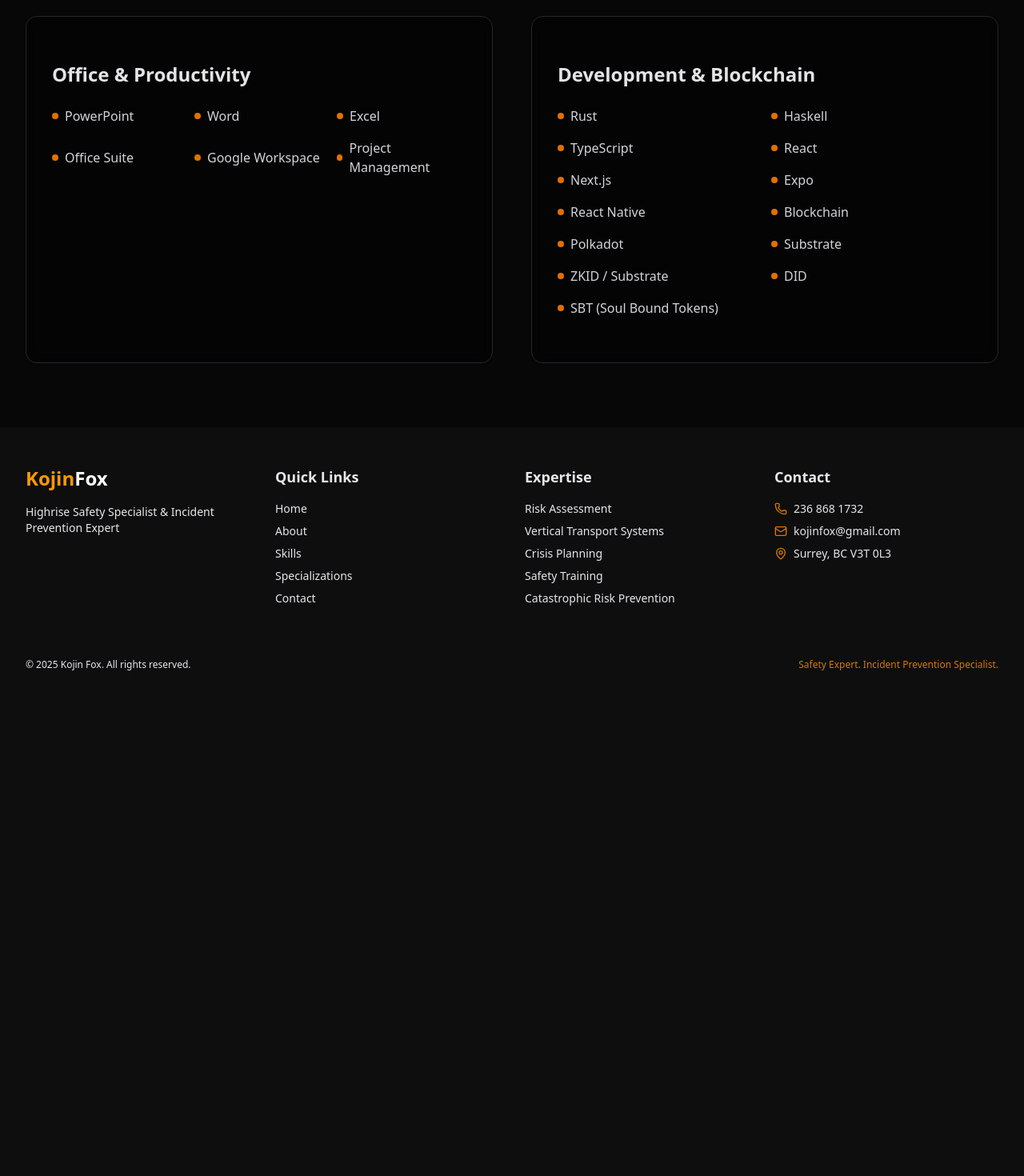
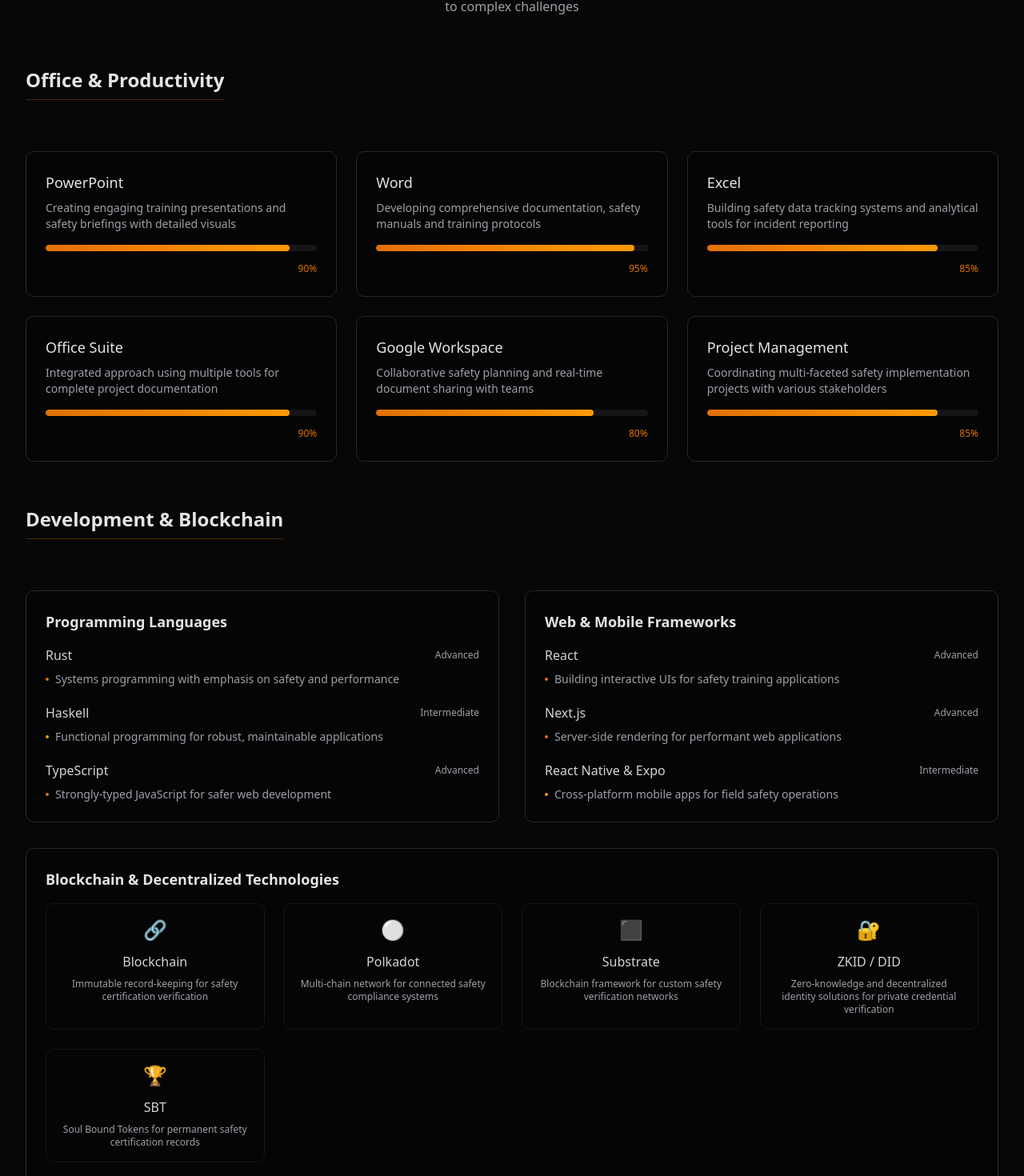
Before and after one commit to ArsCodeAmatoria/kojinfox, a Next.js app: page /about in a window 1280 px wide. Shown: the part 2871-4341 px from the top of the page at 80% size. Before the commit the page ends 3758 px from the top, so only its background shows below. Built offline with nearby package versions, Linux system fonts and the light colour scheme.

Commit message:
Enhance digital skills section with detailed usage information and better visuals

```diff
--- a/src/app/about/page.tsx
+++ b/src/app/about/page.tsx
@@ -292,67 +292,258 @@
               <span className="text-xs font-medium text-amber-600">TECHNICAL PROFICIENCY</span>
             </div>
             <h2 className="text-4xl font-bold">Digital <span className="text-amber-600">Skills</span></h2>
+            <p className="mt-4 text-zinc-400 max-w-2xl mx-auto">
+              Combining construction safety expertise with technical capabilities
+              for modern solutions to complex challenges
+            </p>
           </FadeIn>
 
-          <div className="grid grid-cols-1 md:grid-cols-2 gap-12">
+          {/* Skills Categories */}
+          <div className="grid grid-cols-1 gap-14">
             {/* Office & Productivity */}
             <RevealOnScroll>
-              <Card className="border-zinc-800 bg-black/40 backdrop-blur-sm h-full">
-                <CardContent className="p-8">
-                  <h3 className="text-2xl font-semibold mb-6 text-zinc-200">Office & Productivity</h3>
-                  <div className="grid grid-cols-2 sm:grid-cols-3 gap-4">
-                    {["PowerPoint", "Word", "Excel", "Office Suite", "Google Workspace", "Project Management"].map((skill, i) => (
+              <div className="mb-8">
+                <h3 className="text-2xl font-semibold text-zinc-200 border-b border-amber-600/30 pb-2 mb-8 inline-block">
+                  Office & Productivity
+                </h3>
+              </div>
+              <div className="grid grid-cols-1 md:grid-cols-2 lg:grid-cols-3 gap-6">
+                {[
+                  {
+                    name: "PowerPoint",
+                    description: "Creating engaging training presentations and safety briefings with detailed visuals",
+                    level: 90
+                  },
+                  {
+                    name: "Word",
+                    description: "Developing comprehensive documentation, safety manuals and training protocols",
+                    level: 95
+                  },
+                  {
+                    name: "Excel",
+                    description: "Building safety data tracking systems and analytical tools for incident reporting",
+                    level: 85
+                  },
+                  {
+                    name: "Office Suite",
+                    description: "Integrated approach using multiple tools for complete project documentation",
+                    level: 90
+                  },
+                  {
+                    name: "Google Workspace",
+                    description: "Collaborative safety planning and real-time document sharing with teams",
+                    level: 80
+                  },
+                  {
+                    name: "Project Management",
+                    description: "Coordinating multi-faceted safety implementation projects with various stakeholders",
+                    level: 85
+                  }
+                ].map((skill, index) => (
                   <motion.div
-                        key={skill}
+                    key={index}
                     initial={{ opacity: 0, y: 20 }}
                     whileInView={{ opacity: 1, y: 0 }}
                     viewport={{ once: true }}
-                        transition={{ delay: 0.1 * i }}
-                        className="flex items-center gap-2"
+                    transition={{ delay: 0.1 * index }}
+                    className="bg-black/30 border border-zinc-800 rounded-lg p-6 hover:border-amber-600/30 transition-all duration-300"
                   >
-                        <div className="h-2 w-2 rounded-full bg-amber-600"></div>
-                        <span className="text-zinc-300">{skill}</span>
+                    <h4 className="text-lg font-medium text-zinc-200 mb-2">{skill.name}</h4>
+                    <p className="text-sm text-zinc-400 mb-4">{skill.description}</p>
+                    <div className="w-full bg-zinc-800/50 h-2 rounded-full overflow-hidden">
+                      <motion.div
+                        initial={{ width: 0 }}
+                        whileInView={{ width: `${skill.level}%` }}
+                        viewport={{ once: true }}
+                        transition={{ duration: 1, delay: 0.2 + (0.1 * index) }}
+                        className="h-full bg-gradient-to-r from-amber-600 to-amber-500 rounded-full"
+                      ></motion.div>
+                    </div>
+                    <div className="mt-2 text-right">
+                      <span className="text-xs text-amber-600">{skill.level}%</span>
+                    </div>
                   </motion.div>
                 ))}
               </div>
-                </CardContent>
-              </Card>
             </RevealOnScroll>
 
             {/* Programming & Development */}
             <RevealOnScroll>
-              <Card className="border-zinc-800 bg-black/40 backdrop-blur-sm h-full">
-                <CardContent className="p-8">
-                  <h3 className="text-2xl font-semibold mb-6 text-zinc-200">Development & Blockchain</h3>
-                  <div className="grid grid-cols-2 gap-4">
+              <div className="mb-8">
+                <h3 className="text-2xl font-semibold text-zinc-200 border-b border-amber-600/30 pb-2 mb-8 inline-block">
+                  Development & Blockchain
+                </h3>
+              </div>
+              <div className="grid grid-cols-1 lg:grid-cols-2 gap-8">
+                <motion.div
+                  initial={{ opacity: 0, x: -20 }}
+                  whileInView={{ opacity: 1, x: 0 }}
+                  viewport={{ once: true }}
+                  transition={{ duration: 0.6 }}
+                  className="bg-black/30 border border-zinc-800 rounded-lg p-6"
+                >
+                  <h4 className="text-lg font-semibold text-zinc-200 mb-4">Programming Languages</h4>
+                  <div className="space-y-5">
                     {[
-                      "Rust",
-                      "Haskell",
-                      "TypeScript",
-                      "React",
-                      "Next.js",
-                      "Expo",
-                      "React Native",
-                      "Blockchain",
-                      "Polkadot",
-                      "Substrate",
-                      "ZKID / Substrate",
-                      "DID",
-                      "SBT (Soul Bound Tokens)"
+                      {
+                        name: "Rust",
+                        description: "Systems programming with emphasis on safety and performance",
+                        proficiency: "Advanced",
+                        color: "bg-amber-600"
+                      },
+                      {
+                        name: "Haskell",
+                        description: "Functional programming for robust, maintainable applications",
+                        proficiency: "Intermediate",
+                        color: "bg-amber-500"
+                      },
+                      {
+                        name: "TypeScript",
+                        description: "Strongly-typed JavaScript for safer web development",
+                        proficiency: "Advanced",
+                        color: "bg-amber-600"
+                      }
                     ].map((skill, i) => (
+                      <div key={i} className="relative">
+                        <div className="flex justify-between items-center mb-2">
+                          <span className="font-medium text-zinc-300">{skill.name}</span>
+                          <span className="text-xs text-zinc-400">{skill.proficiency}</span>
+                        </div>
+                        <div className="flex items-center">
+                          <div className={`h-1 w-1 rounded-full ${skill.color} mr-2`}></div>
+                          <p className="text-sm text-zinc-400">{skill.description}</p>
+                        </div>
+                      </div>
+                    ))}
+                  </div>
+                </motion.div>
+
                 <motion.div
-                        key={skill}
+                  initial={{ opacity: 0, x: 20 }}
+                  whileInView={{ opacity: 1, x: 0 }}
+                  viewport={{ once: true }}
+                  transition={{ duration: 0.6 }}
+                  className="bg-black/30 border border-zinc-800 rounded-lg p-6"
+                >
+                  <h4 className="text-lg font-semibold text-zinc-200 mb-4">Web & Mobile Frameworks</h4>
+                  <div className="space-y-5">
+                    {[
+                      {
+                        name: "React",
+                        description: "Building interactive UIs for safety training applications",
+                        proficiency: "Advanced",
+                        color: "bg-amber-600"
+                      },
+                      {
+                        name: "Next.js",
+                        description: "Server-side rendering for performant web applications",
+                        proficiency: "Advanced",
+                        color: "bg-amber-600"
+                      },
+                      {
+                        name: "React Native & Expo",
+                        description: "Cross-platform mobile apps for field safety operations",
+                        proficiency: "Intermediate",
+                        color: "bg-amber-500"
+                      }
+                    ].map((skill, i) => (
+                      <div key={i} className="relative">
+                        <div className="flex justify-between items-center mb-2">
+                          <span className="font-medium text-zinc-300">{skill.name}</span>
+                          <span className="text-xs text-zinc-400">{skill.proficiency}</span>
+                        </div>
+                        <div className="flex items-center">
+                          <div className={`h-1 w-1 rounded-full ${skill.color} mr-2`}></div>
+                          <p className="text-sm text-zinc-400">{skill.description}</p>
+                        </div>
+                      </div>
+                    ))}
+                  </div>
+                </motion.div>
+
+                <motion.div
                   initial={{ opacity: 0, y: 20 }}
                   whileInView={{ opacity: 1, y: 0 }}
                   viewport={{ once: true }}
+                  transition={{ duration: 0.6, delay: 0.2 }}
+                  className="bg-black/30 border border-zinc-800 rounded-lg p-6 lg:col-span-2"
+                >
+                  <h4 className="text-lg font-semibold text-zinc-200 mb-4">Blockchain & Decentralized Technologies</h4>
+                  <div className="grid grid-cols-1 md:grid-cols-2 lg:grid-cols-4 gap-6">
+                    {[
+                      {
+                        name: "Blockchain",
+                        description: "Immutable record-keeping for safety certification verification",
+                        icon: "🔗"
+                      },
+                      {
+                        name: "Polkadot",
+                        description: "Multi-chain network for connected safety compliance systems",
+                        icon: "⚪"
+                      },
+                      {
+                        name: "Substrate",
+                        description: "Blockchain framework for custom safety verification networks",
+                        icon: "⬛"
+                      },
+                      {
+                        name: "ZKID / DID",
+                        description: "Zero-knowledge and decentralized identity solutions for private credential verification",
+                        icon: "🔐"
+                      },
+                      {
+                        name: "SBT",
+                        description: "Soul Bound Tokens for permanent safety certification records",
+                        icon: "🏆"
+                      }
+                    ].map((tech, i) => (
+                      <motion.div
+                        key={i}
+                        initial={{ scale: 0.9, opacity: 0 }}
+                        whileInView={{ scale: 1, opacity: 1 }}
+                        viewport={{ once: true }}
                         transition={{ delay: 0.1 * i }}
-                        className="flex items-center gap-2"
+                        className="flex flex-col items-center text-center p-4 rounded-lg border border-zinc-800/50 hover:border-amber-600/30 transition-all duration-300"
                       >
-                        <div className="h-2 w-2 rounded-full bg-amber-600"></div>
-                        <span className="text-zinc-300">{skill}</span>
+                        <div className="text-2xl mb-3">{tech.icon}</div>
+                        <h5 className="font-medium text-zinc-300 mb-2">{tech.name}</h5>
+                        <p className="text-xs text-zinc-400">{tech.description}</p>
                       </motion.div>
                     ))}
                   </div>
+                </motion.div>
+              </div>
+            </RevealOnScroll>
+
+            {/* Skill Applications */}
+            <RevealOnScroll>
+              <Card className="border-amber-600/20 bg-black/40 backdrop-blur-sm mt-8">
+                <CardContent className="p-8">
+                  <h3 className="text-xl font-semibold mb-4 text-amber-500">Applications of Technical Skills</h3>
+                  <ul className="space-y-3">
+                    {[
+                      "Digital safety certification tracking system development",
+                      "Custom training material creation with interactive elements",
+                      "Blockchain-based verification of training credentials and certifications",
+                      "Mobile applications for on-site safety protocol access",
+                      "Data analysis of safety incidents for prevention strategies",
+                      "Decentralized identity solutions for secure credential management"
+                    ].map((application, i) => (
+                      <motion.li
+                        key={i}
+                        initial={{ opacity: 0, x: -10 }}
+                        whileInView={{ opacity: 1, x: 0 }}
+                        viewport={{ once: true }}
+                        transition={{ delay: 0.1 * i }}
+                        className="flex items-start gap-3"
+                      >
+                        <div className="h-5 w-5 rounded-full bg-amber-600/10 border border-amber-600/40 flex-shrink-0 flex items-center justify-center mt-0.5">
+                          <div className="h-1.5 w-1.5 rounded-full bg-amber-600"></div>
+                        </div>
+                        <span className="text-zinc-300">{application}</span>
+                      </motion.li>
+                    ))}
+                  </ul>
                 </CardContent>
               </Card>
             </RevealOnScroll>
```
Lines whose indentation alone changed are shown as unchanged.
